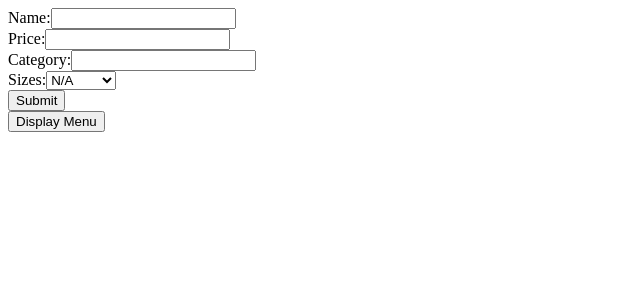
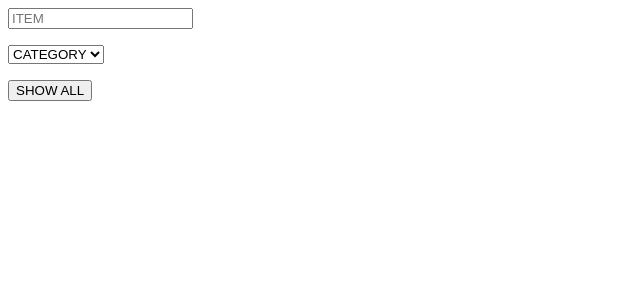
Before and after one commit to Joes-BitGit/menu, a React (Create React App) app in the folder client/: page / in a window 1280 px wide. Shown: the top 300 px of the page, without its empty margins (0-640 px from the left). Built offline with nearby package versions, Linux system fonts and the light colour scheme.

Commit message:
Form displays name inputted

```diff
--- a/client/src/App.jsx
+++ b/client/src/App.jsx
@@ -1,99 +1,18 @@
 import React, { useState } from "react";
+import SearchBar from "./components/SearchBar.jsx";
 
-function App() {
-  const [name, setName] = useState("");
-  const [price, setPrice] = useState("");
-  const [category, setCategory] = useState("");
-  const [size, setSize] = useState("N/A");
-  const [menu, setMenu] = useState([]);
-  const [display, setDisplay] = useState(false);
+const App = () => {
+  const [item, setItem] = useState("");
 
-  const handleSubmit = (Event) => {
-    setMenu([...menu, { name, price, category, size }]);
-    setName("");
-    setPrice("");
-    setCategory("");
-    setSize("N/A");
-    Event.preventDefault();
-  };
-
-  const handleNameInput = (Event) => {
-    setName(Event.currentTarget.value);
-  };
-
-  const handlePriceInput = (Event) => {
-    setPrice(Event.currentTarget.value);
-  };
-
-  const handleCategoryInput = (Event) => {
-    setCategory(Event.currentTarget.value);
-  };
-
-  const handleSizeInput = (Event) => {
-    setSize(Event.currentTarget.value);
-  };
-
-  const handleDisplayMenu = (Event) => {
-    Event.preventDefault();
-    setDisplay(!display);
+  const handleItemInput = (Event) => {
+    setItem(Event.currentTarget.value);
   };
 
   return (
-    <div className="App">
-      <form onSubmit={handleSubmit}>
-        <label>
-          Name:
-          <input
-            type="text"
-            name="name"
-            value={name}
-            onInput={handleNameInput}
-            required
-          />
-        </label>
-        <br />
-        <label>
-          Price:
-          <input
-            type="text"
-            name="price"
-            value={price}
-            onInput={handlePriceInput}
-            required
-          />
-        </label>
-        <br />
-        <label>
-          Category:
-          <input
-            type="text"
-            name="category"
-            value={category}
-            onInput={handleCategoryInput}
-            required
-          />
-        </label>
-        <br />
-        <label>
-          Sizes:
-          <select value={size} onInput={handleSizeInput}>
-            <option disabled value="size">
-              Sizes
-            </option>
-            <option value="small">Small</option>
-            <option value="medium">Medium</option>
-            <option value="large">Large</option>
-            <option defaultValue="null">N/A</option>
-          </select>
-        </label>
-        <br />
-        <button type="submit">Submit</button>
-      </form>
-      <button onClick={handleDisplayMenu}>Display Menu</button>
-      <br />
-      {display ? JSON.stringify(menu, null, 2) : null}
+    <div>
+      <SearchBar item={item} handleItemInput={handleItemInput} />
     </div>
   );
-}
+};
 
 export default App;
--- /dev/null
+++ b/client/src/components/SearchBar.jsx
@@ -0,0 +1,34 @@
+import React from "react";
+
+const SearchBar = (props) => {
+  return (
+    <div>
+      {/* SEARCH BAR */}
+      <form>
+        <input
+          type="text"
+          placeholder="ITEM"
+          value={props.item}
+          onInput={props.handleItemInput}
+        />
+        <p>
+          <select name="category">
+            <option selected disabled value="category">
+              CATEGORY
+            </option>
+            <option value="meat">Meat</option>
+            <option value="marisco">Marisco</option>
+            <option value="drinks">Drinks</option>
+            <option value="dessert">Dessert</option>
+            <option value="appetizers">Appetizers</option>
+            <option value="breakfast">Breakfast</option>
+          </select>
+        </p>
+      </form>
+      <button>SHOW ALL</button>
+      {props.item}
+    </div>
+  );
+};
+
+export default SearchBar;
```
